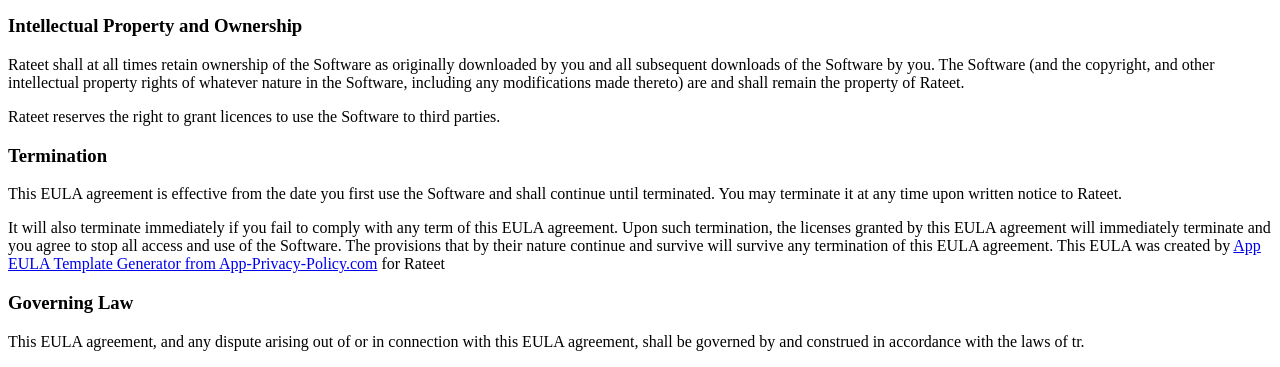
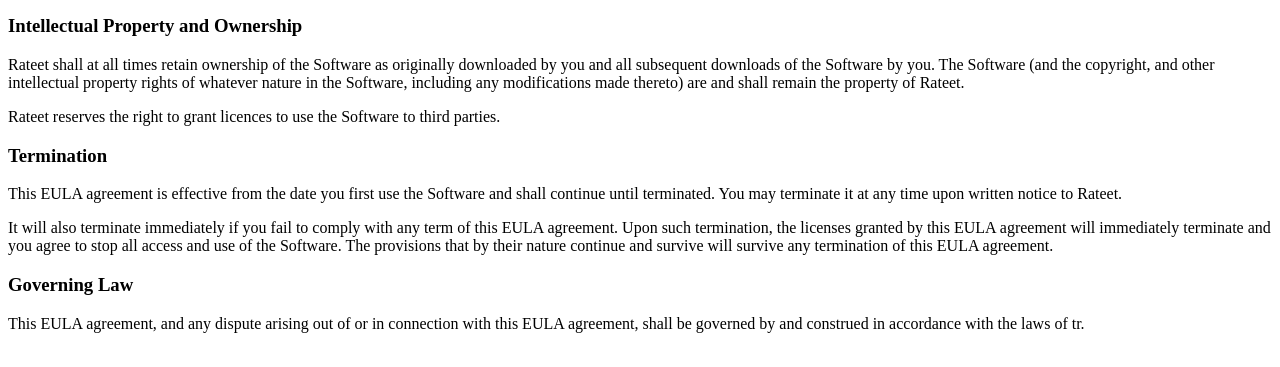
Before and after one commit to atabariscanalp/djreact-backend, a Django app: page /end-user-license-agreement/ in a window 1280 px wide. Shown: the part 624-991 px from the top of the page. After the commit the page ends 957 px from the top, so only its background shows below. Run offline with Django 3.2, Linux system fonts and the light colour scheme; parts of the project's set-up code (start-up, migrations or seed data) failed here and were passed over; some libraries are stand-ins or nearby versions.

Commit message:
-updated eula

```diff
--- a/templates/termsANDpolicy/eula.html
+++ b/templates/termsANDpolicy/eula.html
@@ -38,7 +38,7 @@
 
 <p>This EULA agreement is effective from the date you first use the Software and shall continue until terminated. You may terminate it at any time upon written notice to Rateet.</p>
 
-<p>It will also terminate immediately if you fail to comply with any term of this EULA agreement. Upon such termination, the licenses granted by this EULA agreement will immediately terminate and you agree to stop all access and use of the Software. The provisions that by their nature continue and survive will survive any termination of this EULA agreement. This EULA was created by <a href="https://www.app-privacy-policy.com/app-eula-generator/">App EULA Template Generator from App-Privacy-Policy.com</a> for Rateet</p>
+<p>It will also terminate immediately if you fail to comply with any term of this EULA agreement. Upon such termination, the licenses granted by this EULA agreement will immediately terminate and you agree to stop all access and use of the Software. The provisions that by their nature continue and survive will survive any termination of this EULA agreement.</p>
 
 <h3>Governing Law</h3>
 
```
